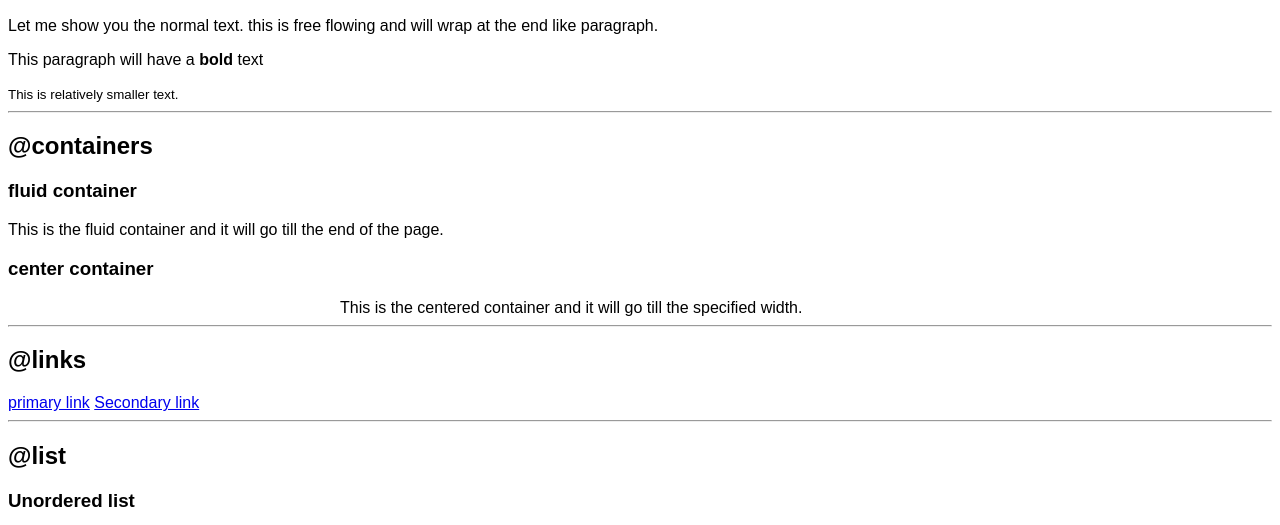
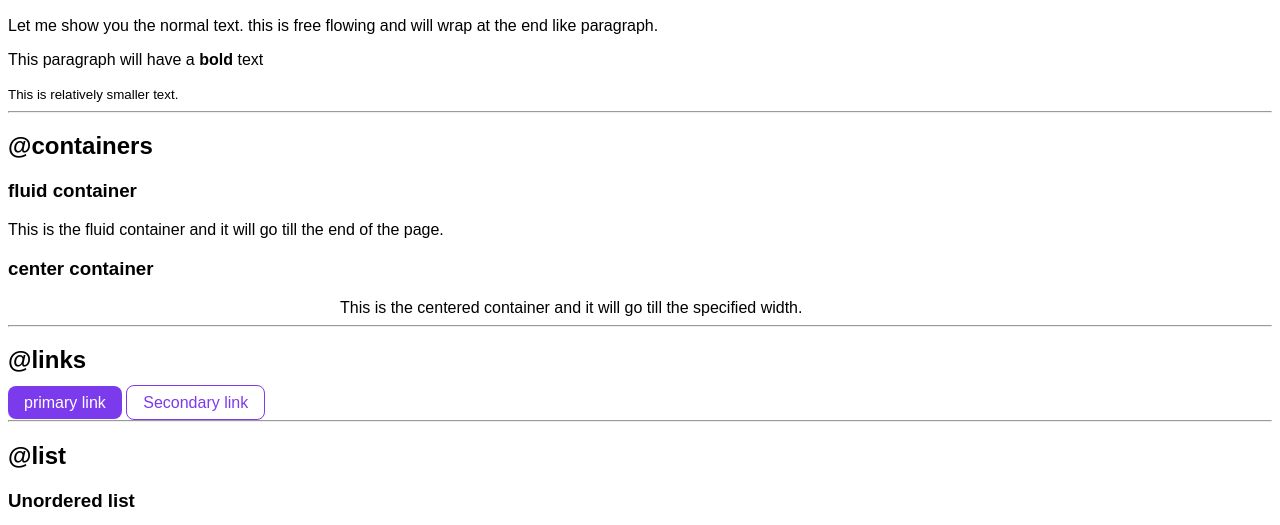
Before and after one commit to praveenpawar/Lesson3_NeogCamp, a plain HTML site: page index.html in a window 1280 px wide. Shown: the part 275-800 px from the top of the page. Drawn offline with Linux system fonts and the light colour scheme.

Commit message:
link updated

```diff
--- a/index.html
+++ b/index.html
@@ -35,8 +35,8 @@
     <hr>
 
     <h2>@links</h2>
-    <a href="/">primary link</a>
-    <a href="/">Secondary link</a>
+    <a class="link link-primary" href="/">primary link</a>
+    <a class="link link-secondary" href="/">Secondary link</a>
 
     <hr>
 
--- a/styles.css
+++ b/styles.css
@@ -1,16 +1,35 @@
 @import @import url('https://fonts.googleapis.com/css2?family=Montserrat:wght@400;700&display=swap');
+:root{
+    --primary-color: #7C3AED;
+}
 
 body{
     font-family: 'Montserrat', sans-serif;
 }
 
-/* container */
+/** container **/
 .container-fluid{
-    padding-left: 1rem;
-    padding-right: 1rem;
+    padding: 0rem 1rem;
 }
 
 .container-center{
     max-width: 600px;
     margin: auto;
 }
+
+/** links **/
+.link{
+    text-decoration: none;
+    padding: 0.5rem 1rem;
+}
+.link-primary{
+    background-color: var(--primary-color);
+    border-radius: 0.5rem;
+    color: white;
+}
+.link-secondary{
+    color: var(--primary-color);
+    border-radius: 0.5rem;
+    border: 1px solid var(--primary-color);
+
+}
```
